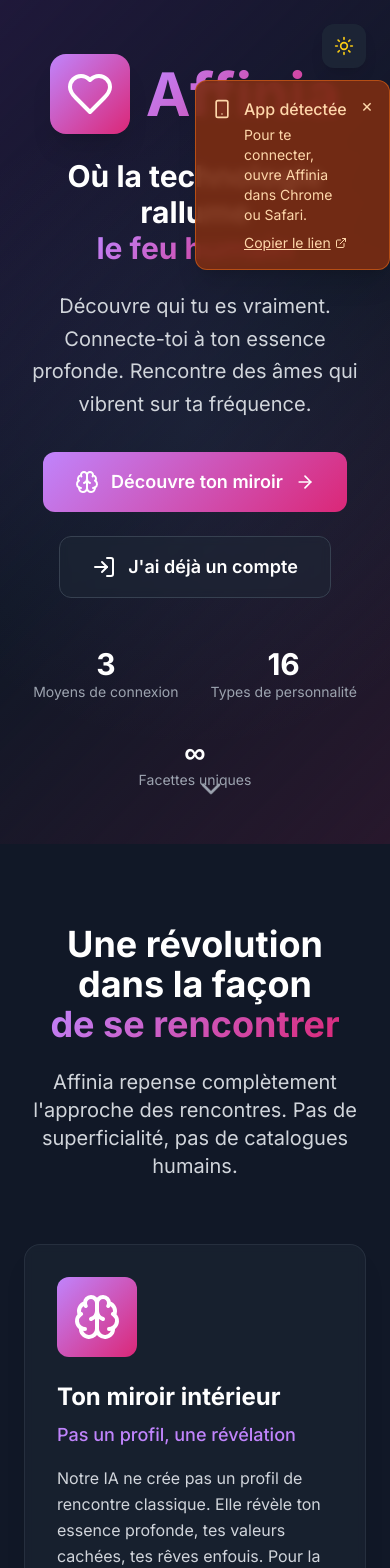
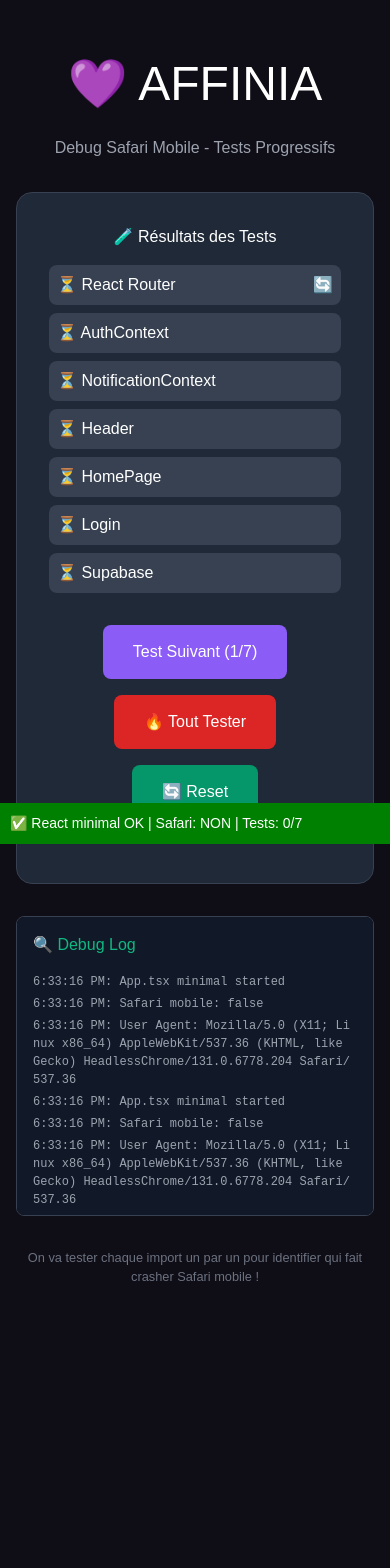
Before and after one commit to jinxed112/affinia-v6, a React (Vite) app in the folder frontend/: page / in a window 390 px wide. Before the commit this address led to /login. Shown: the top 1568 px of the page. After the commit the page ends 1302 px from the top, so only its background shows below. Built offline with nearby package versions, Linux system fonts and the light colour scheme; no server answers.

Commit message:
debug: Version minimale pour identifier le coupable Safari mobile

```diff
--- a/frontend/src/App.tsx
+++ b/frontend/src/App.tsx
@@ -1,11 +1,51 @@
-// App.tsx - Version SIMPLE qui marche sur Safari mobile
+// App.tsx - Version ABSOLUMENT MINIMALE pour debug Safari mobile
 import React, { useState, useEffect } from 'react'
-import { BrowserRouter as Router, Routes, Route, Navigate } from 'react-router-dom'
-import { AuthProvider, useAuth } from './contexts/AuthContext'
-import { NotificationProvider } from './contexts/NotificationContext'
-import AuthConfirm from './components/AuthConfirm'
-import Login from './pages/Login'
-import { HomePage } from './pages/HomePage'
+
+// Global error handlers CRITIQUES
+window.onerror = function(message, source, lineno, colno, error) {
+  console.error('🚨 APP CRASH:', message, source, lineno)
+
+  const errorDiv = document.createElement('div')
+  errorDiv.style.cssText = `
+    position: fixed;
+    top: 0;
+    left: 0;
+    right: 0;
+    background: red;
+    color: white;
+    padding: 20px;
+    font-size: 16px;
+    z-index: 9999;
+    word-wrap: break-word;
+    font-family: monospace;
+  `
+  errorDiv.innerHTML = `🚨 CRASH: ${message}<br>File: ${source}<br>Line: ${lineno}`
+  document.body.appendChild(errorDiv)
+
+  return false
+}
+
+window.addEventListener('unhandledrejection', function(event) {
+  console.error('🔥 PROMISE REJECTION:', event.reason)
+
+  const errorDiv = document.createElement('div')
+  errorDiv.style.cssText = `
+    position: fixed;
+    top: 120px;
+    left: 0;
+    right: 0;
+    background: orange;
+    color: white;
+    padding: 20px;
+    font-size: 16px;
+    z-index: 9998;
+    font-family: monospace;
+  `
+  errorDiv.innerHTML = `🔥 PROMISE REJECTED: ${event.reason}`
+  document.body.appendChild(errorDiv)
+})
+
+console.log('🔍 App.tsx: Version minimale started')
 
 // Détection Safari mobile
 const isSafariMobile = (() => {
@@ -13,138 +53,302 @@ const isSafariMobile = (() => {
   return /safari/.test(ua) && !/chrome/.test(ua) && (/mobile|iphone|ipad/.test(ua) || window.innerWidth <= 768)
 })()
 
-console.log('🔍 Safari mobile détecté:', isSafariMobile)
+const TestApp: React.FC = () => {
+  const [debugInfo, setDebugInfo] = useState<string[]>([])
+  const [currentTest, setCurrentTest] = useState(0)
+  const [testResults, setTestResults] = useState<Record<string, boolean>>({})
 
-// Loading fallback simple
-const SimpleLoading: React.FC = () => (
-  <div style={{
-    minHeight: '100vh',
-    minHeight: isSafariMobile ? '-webkit-fill-available' : '100vh',
-    backgroundColor: '#0f0d15',
-    color: 'white',
-    display: 'flex',
-    alignItems: 'center',
-    justifyContent: 'center',
-    fontFamily: 'Arial, sans-serif'
-  }}>
-    <div style={{ textAlign: 'center' }}>
-      <div style={{
-        width: '60px',
-        height: '60px',
-        background: 'linear-gradient(135deg, #ec4899, #8b5cf6)',
-        borderRadius: '50%',
-        margin: '0 auto 1rem',
-        display: 'flex',
-        alignItems: 'center',
-        justifyContent: 'center'
-      }}>
-        💜
-      </div>
-      <h2>Affinia</h2>
-      <p style={{ color: '#9ca3af', fontSize: '0.9rem' }}>Chargement...</p>
-    </div>
-  </div>
-)
-
-// Composant pour protéger les routes privées - VERSION SIMPLE
-const PrivateRoute: React.FC<{ children: React.ReactNode }> = ({ children }) => {
-  const { user, loading } = useAuth()
-
-  if (loading) {
-    return <SimpleLoading />
+  const addDebug = (message: string) => {
+    const timestamp = new Date().toLocaleTimeString()
+    const newDebug = `${timestamp}: ${message}`
+    setDebugInfo(prev => [...prev, newDebug])
+    console.log('🔍 Debug:', newDebug)
   }
 
-  if (!user) {
-    return <Navigate to="/login" />
+  useEffect(() => {
+    addDebug('App.tsx minimal started')
+    addDebug(`Safari mobile: ${isSafariMobile}`)
+    addDebug(`User Agent: ${navigator.userAgent}`)
+  }, [])
+
+  // Test 1: React Router
+  const testReactRouter = async () => {
+    addDebug('🧪 Test 1: React Router...')
+    try {
+      const { BrowserRouter } = await import('react-router-dom')
+      addDebug('✅ React Router imported OK')
+      setTestResults(prev => ({ ...prev, router: true }))
+    } catch (err: any) {
+      addDebug(`❌ React Router FAILED: ${err.message}`)
+      setTestResults(prev => ({ ...prev, router: false }))
+    }
   }
 
-  return <>{children}</>
-}
+  // Test 2: AuthContext
+  const testAuthContext = async () => {
+    addDebug('🧪 Test 2: AuthContext...')
+    try {
+      const { AuthProvider } = await import('./contexts/AuthContext')
+      addDebug('✅ AuthContext imported OK')
+      setTestResults(prev => ({ ...prev, auth: true }))
+    } catch (err: any) {
+      addDebug(`❌ AuthContext FAILED: ${err.message}`)
+      setTestResults(prev => ({ ...prev, auth: false }))
+    }
+  }
 
-// Composant principal simplifié
-function AppContent() {
-  const { user } = useAuth()
-  const [isDarkMode, setIsDarkMode] = useState(true)
+  // Test 3: NotificationContext
+  const testNotificationContext = async () => {
+    addDebug('🧪 Test 3: NotificationContext...')
+    try {
+      const { NotificationProvider } = await import('./contexts/NotificationContext')
+      addDebug('✅ NotificationContext imported OK')
+      setTestResults(prev => ({ ...prev, notification: true }))
+    } catch (err: any) {
+      addDebug(`❌ NotificationContext FAILED: ${err.message}`)
+      setTestResults(prev => ({ ...prev, notification: false }))
+    }
+  }
 
-  // Gestion thème simplifiée
-  useEffect(() => {
+  // Test 4: Header Component
+  const testHeader = async () => {
+    addDebug('🧪 Test 4: Header...')
     try {
-      const savedTheme = localStorage.getItem('theme')
-      if (savedTheme) {
-        setIsDarkMode(savedTheme === 'dark')
+      const { Header } = await import('./components/Header')
+      addDebug('✅ Header imported OK')
+      setTestResults(prev => ({ ...prev, header: true }))
+    } catch (err: any) {
+      addDebug(`❌ Header FAILED: ${err.message}`)
+      setTestResults(prev => ({ ...prev, header: false }))
+    }
+  }
+
+  // Test 5: HomePage
+  const testHomePage = async () => {
+    addDebug('🧪 Test 5: HomePage...')
+    try {
+      const { HomePage } = await import('./pages/HomePage')
+      addDebug('✅ HomePage imported OK')
+      setTestResults(prev => ({ ...prev, homepage: true }))
+    } catch (err: any) {
+      addDebug(`❌ HomePage FAILED: ${err.message}`)
+      setTestResults(prev => ({ ...prev, homepage: false }))
+    }
+  }
+
+  // Test 6: Login Page
+  const testLogin = async () => {
+    addDebug('🧪 Test 6: Login...')
+    try {
+      const Login = await import('./pages/Login')
+      addDebug('✅ Login imported OK')
+      setTestResults(prev => ({ ...prev, login: true }))
+    } catch (err: any) {
+      addDebug(`❌ Login FAILED: ${err.message}`)
+      setTestResults(prev => ({ ...prev, login: false }))
+    }
+  }
+
+  // Test 7: Supabase
+  const testSupabase = async () => {
+    addDebug('🧪 Test 7: Supabase...')
+    try {
+      const { supabase } = await import('./lib/supabase')
+      addDebug('✅ Supabase imported OK')
+
+      // Test simple call
+      const { error } = await supabase.auth.getSession()
+      if (error) {
+        addDebug(`⚠️ Supabase auth error: ${error.message}`)
+      } else {
+        addDebug('✅ Supabase auth call OK')
       }
-    } catch (err) {
-      setIsDarkMode(true)
+      setTestResults(prev => ({ ...prev, supabase: true }))
+    } catch (err: any) {
+      addDebug(`❌ Supabase FAILED: ${err.message}`)
+      setTestResults(prev => ({ ...prev, supabase: false }))
     }
-  }, [])
+  }
+
+  const tests = [
+    { name: 'React Router', fn: testReactRouter, key: 'router' },
+    { name: 'AuthContext', fn: testAuthContext, key: 'auth' },
+    { name: 'NotificationContext', fn: testNotificationContext, key: 'notification' },
+    { name: 'Header', fn: testHeader, key: 'header' },
+    { name: 'HomePage', fn: testHomePage, key: 'homepage' },
+    { name: 'Login', fn: testLogin, key: 'login' },
+    { name: 'Supabase', fn: testSupabase, key: 'supabase' },
+  ]
+
+  const runCurrentTest = () => {
+    if (currentTest < tests.length) {
+      tests[currentTest].fn()
+      setCurrentTest(prev => prev + 1)
+    }
+  }
+
+  const runAllTests = async () => {
+    for (let i = 0; i < tests.length; i++) {
+      setCurrentTest(i)
+      await tests[i].fn()
+      await new Promise(resolve => setTimeout(resolve, 1000)) // Pause entre tests
+    }
+  }
 
   return (
-    <div className={isDarkMode ? 'dark' : ''}>
-      <Routes>
-        {/* Routes publiques */}
-        <Route path="/auth/confirm" element={<AuthConfirm />} />
-        <Route path="/login" element={<Login isDarkMode={isDarkMode} />} />
+    <div style={{
+      minHeight: '100vh',
+      minHeight: isSafariMobile ? '-webkit-fill-available' : '100vh',
+      backgroundColor: '#0f0d15',
+      color: 'white',
+      padding: '1rem',
+      fontFamily: 'Arial, sans-serif'
+    }}>
 
-        {/* Routes privées */}
-        <Route
-          path="/"
-          element={
-            <PrivateRoute>
-              <HomePage isDarkMode={isDarkMode} />
-            </PrivateRoute>
-          }
-        />
+      {/* Status en haut */}
+      <div style={{
+        position: 'fixed',
+        bottom: 0,
+        left: 0,
+        right: 0,
+        background: 'green',
+        color: 'white',
+        padding: '10px',
+        fontSize: '14px',
+        zIndex: 9997
+      }}>
+        ✅ React minimal OK | Safari: {isSafariMobile ? 'OUI' : 'NON'} | Tests: {currentTest}/{tests.length}
+      </div>
 
-        {/* Redirection par défaut */}
-        <Route path="*" element={<Navigate to="/" />} />
-      </Routes>
+      <div style={{
+        textAlign: 'center',
+        paddingTop: '2rem',
+        maxWidth: '800px',
+        margin: '0 auto'
+      }}>
+
+        <h1 style={{ fontSize: '3rem', margin: '0 0 1rem 0' }}>
+          💜 AFFINIA
+        </h1>
+        <p style={{ color: '#9ca3af', marginBottom: '2rem' }}>
+          Debug Safari Mobile - Tests Progressifs
+        </p>
+
+        {/* Résultats des tests */}
+        <div style={{
+          backgroundColor: '#1f2937',
+          padding: '2rem',
+          borderRadius: '1rem',
+          margin: '2rem 0',
+          border: '1px solid #374151'
+        }}>
+          <h2>🧪 Résultats des Tests</h2>
+          <div style={{ margin: '1rem 0', textAlign: 'left' }}>
+            {tests.map((test, index) => {
+              const result = testResults[test.key]
+              const status = result === true ? '✅' : result === false ? '❌' : '⏳'
+              const bg = result === true ? '#065f46' : result === false ? '#7f1d1d' : '#374151'
+
+              return (
+                <div key={test.key} style={{
+                  padding: '0.5rem',
+                  margin: '0.5rem 0',
+                  backgroundColor: bg,
+                  borderRadius: '0.5rem',
+                  display: 'flex',
+                  justifyContent: 'space-between'
+                }}>
+                  <span>{status} {test.name}</span>
+                  <span>{index === currentTest ? '🔄' : ''}</span>
+                </div>
+              )
+            })}
+          </div>
+
+          <div style={{ margin: '2rem 0', display: 'flex', gap: '1rem', flexWrap: 'wrap', justifyContent: 'center' }}>
+            <button
+              onClick={runCurrentTest}
+              disabled={currentTest >= tests.length}
+              style={{
+                padding: '15px 30px',
+                backgroundColor: '#8b5cf6',
+                color: 'white',
+                border: 'none',
+                borderRadius: '8px',
+                fontSize: '16px',
+                cursor: 'pointer',
+                opacity: currentTest >= tests.length ? 0.5 : 1
+              }}
+            >
+              Test Suivant ({currentTest + 1}/{tests.length})
+            </button>
+
+            <button
+              onClick={runAllTests}
+              style={{
+                padding: '15px 30px',
+                backgroundColor: '#dc2626',
+                color: 'white',
+                border: 'none',
+                borderRadius: '8px',
+                fontSize: '16px',
+                cursor: 'pointer'
+              }}
+            >
+              🔥 Tout Tester
+            </button>
+
+            <button
+              onClick={() => {
+                setCurrentTest(0)
+                setTestResults({})
+                setDebugInfo([])
+              }}
+              style={{
+                padding: '15px 30px',
+                backgroundColor: '#059669',
+                color: 'white',
+                border: 'none',
+                borderRadius: '8px',
+                fontSize: '16px',
+                cursor: 'pointer'
+              }}
+            >
+              🔄 Reset
+            </button>
+          </div>
+        </div>
+
+        {/* Debug Log */}
+        <div style={{
+          backgroundColor: '#111827',
+          padding: '1rem',
+          borderRadius: '0.5rem',
+          border: '1px solid #374151',
+          maxHeight: '300px',
+          overflowY: 'auto',
+          textAlign: 'left'
+        }}>
+          <h3 style={{ color: '#10b981', marginBottom: '1rem' }}>🔍 Debug Log</h3>
+          {debugInfo.map((info, index) => (
+            <div key={index} style={{
+              fontSize: '0.75rem',
+              color: '#9ca3af',
+              marginBottom: '0.25rem',
+              fontFamily: 'monospace',
+              wordBreak: 'break-all'
+            }}>
+              {info}
+            </div>
+          ))}
+        </div>
+
+        <div style={{ marginTop: '2rem', fontSize: '0.8rem', color: '#6b7280' }}>
+          On va tester chaque import un par un pour identifier qui fait crasher Safari mobile !
+        </div>
+      </div>
     </div>
   )
 }
 
-// App principal avec providers
-export default function App() {
-  return (
-    <Router>
-      <AuthProvider>
-        <NotificationProvider>
-          <AppContent />
-        </NotificationProvider>
-      </AuthProvider>
-    </Router>
-  )
-}
-
-// CSS de base simplifié
-const addSimpleStyles = () => {
-  if (document.querySelector('#simple-styles')) return
-
-  const style = document.createElement('style')
-  style.id = 'simple-styles'
-  style.textContent = `
-    .dark { color-scheme: dark; }
-    body {
-      background-color: #0f0d15;
-      color: white;
-      font-family: 'Inter', Arial, sans-serif;
-    }
-
-    /* Seulement animations de base sur desktop */
-    ${!isSafariMobile ? `
-      @keyframes pulse {
-        0%, 100% { opacity: 1; }
-        50% { opacity: 0.5; }
-      }
-      .animate-pulse { animation: pulse 2s infinite; }
-    ` : ''}
-  `
-
-  try {
-    document.head.appendChild(style)
-  } catch (err) {
-    console.log('Style injection failed:', err)
-  }
-}
-
-// Ajouter les styles au chargement
-addSimpleStyles()
+export default TestApp
```
